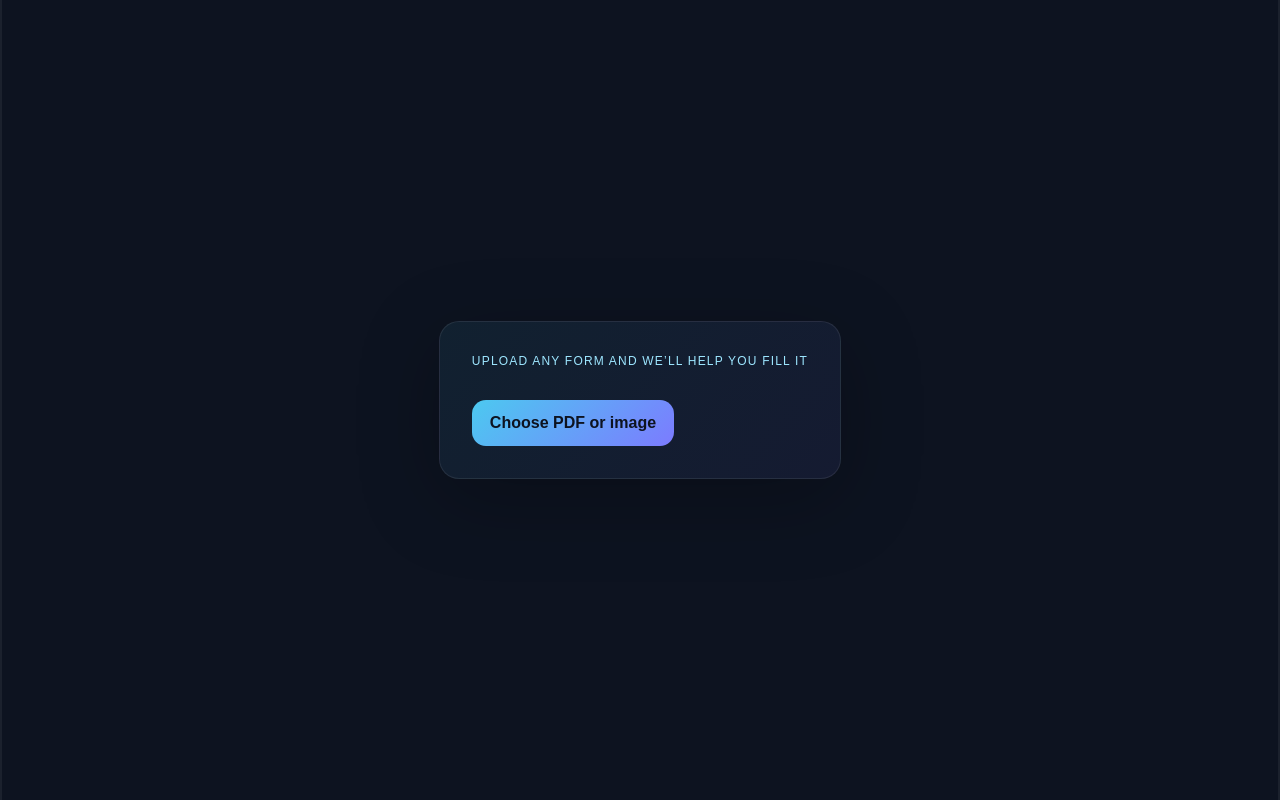
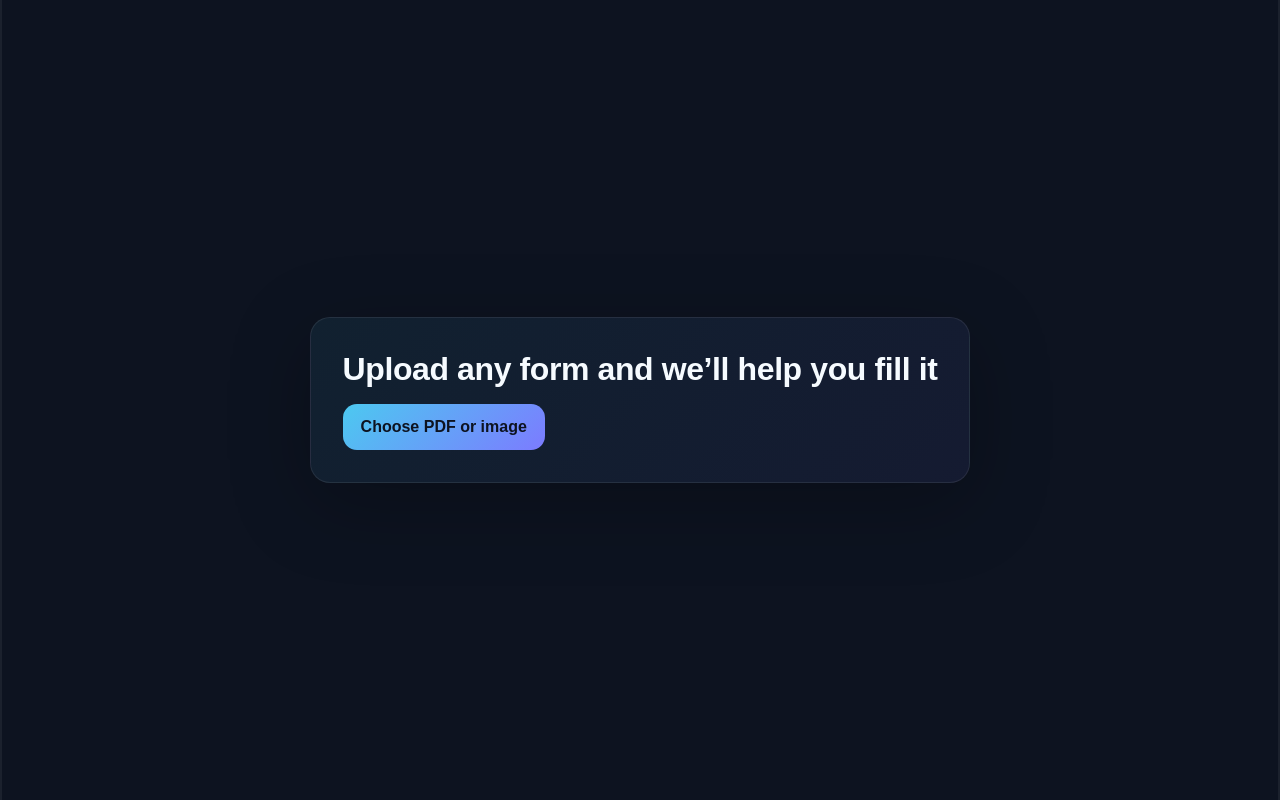
Before and after one commit to vyahhi/keep-calm-and-fill-the-form, a Next.js app: page / in a window 1280 px wide. Built offline with nearby package versions, Linux system fonts and the light colour scheme.

Commit message:
Promote upload tagline to heading

```diff
--- a/src/app/page.module.css
+++ b/src/app/page.module.css
@@ -296,10 +296,11 @@
 }
 
 .tagline {
-  font-size: 12px;
-  letter-spacing: 0.1em;
-  text-transform: uppercase;
-  color: #9de6ff;
+  font-size: 32px;
+  line-height: 1.2;
+  color: #f6fbff;
+  letter-spacing: -0.4px;
+  text-transform: none;
 }
 
 .uploadButtonLarge {
--- a/src/app/page.tsx
+++ b/src/app/page.tsx
@@ -294,8 +294,7 @@ export default function Home() {
       <div className={styles.container}>
         <div className={styles.stepOneCenter}>
           <div className={styles.heroBlock}>
-            <p className={styles.tagline}>Upload any form and we’ll help you fill it</p>
-            <h1></h1>
+            <h1 className={styles.tagline}>Upload any form and we’ll help you fill it</h1>
             <div className={styles.actions}>
               <label
                 className={styles.uploadButtonLarge}
```
